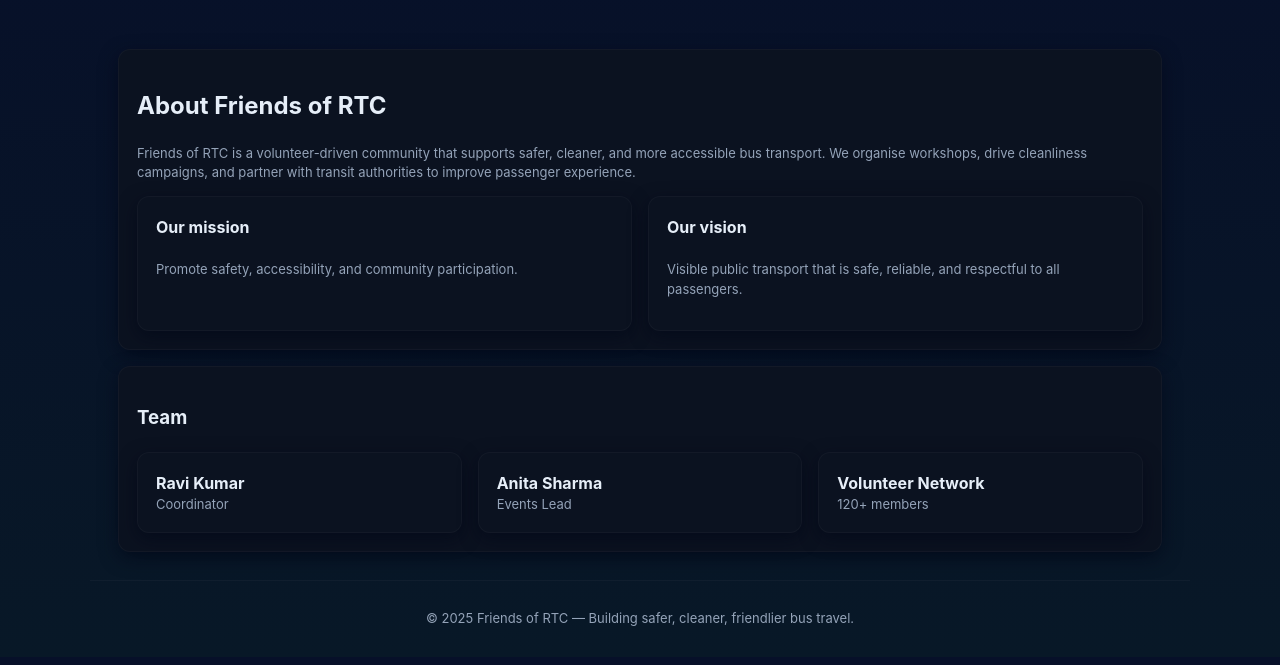
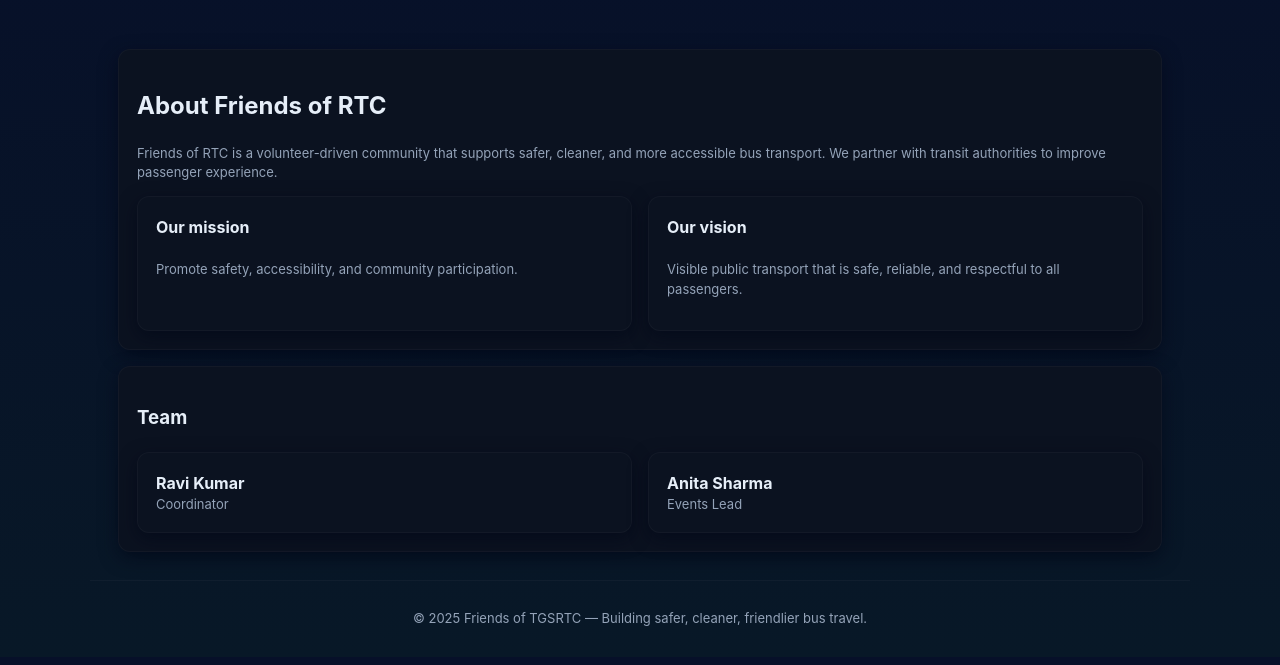
Before and after one commit to sripadullas/Friends-of-TGSRTC, a plain HTML site: page about.html in a window 1280 px wide. Shown: the part 75-740 px from the top of the page. Drawn offline with Linux system fonts and the light colour scheme.

Commit message:
Change organization name from RTC to TGSRTC
Updated the organization name from 'RTC' to 'TGSRTC' in the title and footer. Removed the mention of '120+ members' from the volunteer network section.

```diff
--- a/about.html
+++ b/about.html
@@ -2,7 +2,7 @@
 <html lang="en">
 <head>
 <meta charset="utf-8"/><meta name="viewport" content="width=device-width,initial-scale=1"/>
-<title>About — Friends of RTC</title>
+<title>About — Friends of TGSRTC</title>
 <link rel="stylesheet" href="styles.css"/>
 </head>
 <body>
@@ -21,7 +21,7 @@
 <main class="container" style="padding-top:24px">
   <section class="card">
     <h2>About Friends of RTC</h2>
-    <p class="small">Friends of RTC is a volunteer-driven community that supports safer, cleaner, and more accessible bus transport. We organise workshops, drive cleanliness campaigns, and partner with transit authorities to improve passenger experience.</p>
+    <p class="small">Friends of RTC is a volunteer-driven community that supports safer, cleaner, and more accessible bus transport. We partner with transit authorities to improve passenger experience.</p>
     <div class="grid" style="margin-top:12px">
       <div class="card"><h4 style="margin-top:0">Our mission</h4><p class="small">Promote safety, accessibility, and community participation.</p></div>
       <div class="card"><h4 style="margin-top:0">Our vision</h4><p class="small">Visible public transport that is safe, reliable, and respectful to all passengers.</p></div>
@@ -32,13 +32,12 @@
     <div class="grid">
       <div class="card"><strong>Ravi Kumar</strong><div class="small">Coordinator</div></div>
       <div class="card"><strong>Anita Sharma</strong><div class="small">Events Lead</div></div>
-      <div class="card"><strong>Volunteer Network</strong><div class="small">120+ members</div></div>
     </div>
   </section>
 </main>
 
 <footer class="container">
-  <div class="small">© 2025 Friends of RTC — Building safer, cleaner, friendlier bus travel.</div>
+  <div class="small">© 2025 Friends of TGSRTC — Building safer, cleaner, friendlier bus travel.</div>
 </footer>
 
 <script src="script.js"></script>
```
